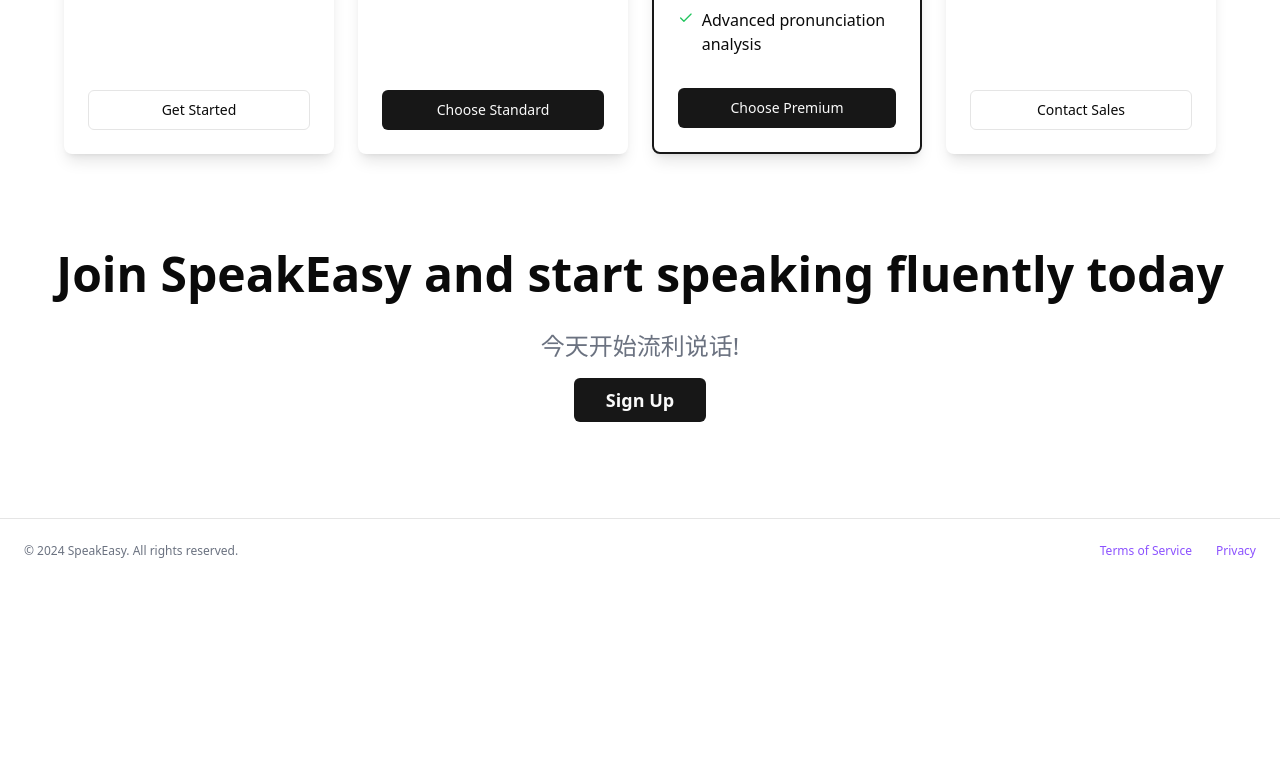
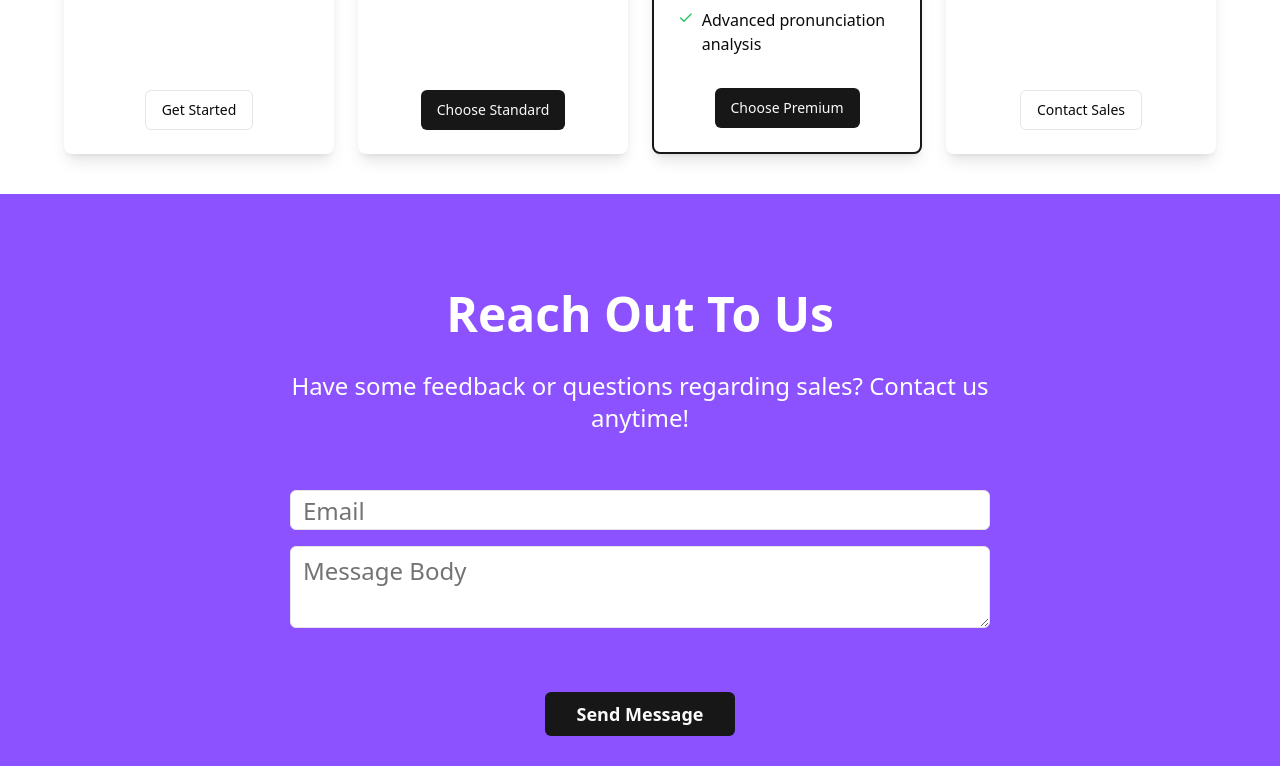
Before and after one commit to jyztintan/SpeakEasy, a React (Vite) app: page / in a window 1280 px wide. Shown: the part 3914-4680 px from the top of the page. Before the commit the page ends 4497 px from the top, so only its background shows below. Built offline with nearby package versions, Linux system fonts and the light colour scheme; no server answers.

Commit message:
add landing page form

```diff
--- a/src/components/landing/Landing.tsx
+++ b/src/components/landing/Landing.tsx
@@ -1,4 +1,6 @@
 import { Button } from "@/components/ui/button";
+import { Input } from "@/components/ui/input";
+import { Textarea } from "@/components/ui/textarea";
 import {
   BookOpen,
   Camera,
@@ -14,7 +16,11 @@
 
 export default function LandingPage() {
   const [isMenuOpen, setIsMenuOpen] = useState(false);
+  const [emailText, setEmailText] = useState("");
+  const [messageText, setMessageText] = useState("");
+
   const toggleMenu = () => setIsMenuOpen(!isMenuOpen);
+
   return (
     <div className="flex flex-col min-h-screen w-screen">
       <header className="px-4 lg:px-6 h-14 pt-4 flex items-center">
@@ -300,7 +306,7 @@
             </div>
           </div>
         </section>
-        <section className="w-full pt-12 md:pt-24" id="pricing">
+        <section className="w-full pt-12 pb-10 md:pt-24 md:pb-10" id="pricing">
           <div className="px-4 md:px-6 lg:px-16">
             <h2 className="text-3xl font-bold sm:text-4xl md:text-5xl text-center mb-8 md:mb-16">
               Choose Your Plan
@@ -323,7 +329,9 @@
                     </li>
                   </ul>
                 </div>
-                <Button variant="outline">Get Started</Button>
+                <a href="/login">
+                  <Button variant="outline">Get Started</Button>
+                </a>
               </div>
               <div className="flex flex-col justify-between space-y-8 p-6 bg-white shadow-lg rounded-lg dark:bg-gray-800">
                 <div className="flex flex-col">
@@ -346,7 +354,9 @@
                     </li>
                   </ul>
                 </div>
-                <Button>Choose Standard</Button>
+                <a href="#contact">
+                  <Button>Choose Standard</Button>
+                </a>
               </div>
               <div className="flex flex-col justify-between space-y-8 p-6 bg-white shadow-lg rounded-lg dark:bg-gray-800 border-2 border-primary">
                 <div className="flex flex-col">
@@ -373,7 +383,9 @@
                     </li>
                   </ul>
                 </div>
-                <Button>Choose Premium</Button>
+                <a href="#contact">
+                  <Button>Choose Premium</Button>
+                </a>
               </div>
               <div className="flex flex-col justify-between space-y-8 p-6 bg-white shadow-lg rounded-lg dark:bg-gray-800">
                 <div className="flex flex-col">
@@ -400,7 +412,51 @@
                     </li>
                   </ul>
                 </div>
-                <Button variant="outline">Contact Sales</Button>
+                <a href="#contact">
+                  <Button variant="outline">Contact Sales</Button>
+                </a>
+              </div>
+            </div>
+          </div>
+        </section>
+        <section
+          className="w-full py-12 md:py-24 bg-[#8C52FF] text-white"
+          id="contact"
+        >
+          <div className="flex flex-col space-y-12 px-4 md:px-6">
+            <div className="flex flex-col items-center space-y-4 text-center">
+              <div className="space-y-8 pb-10">
+                <h2 className="text-3xl font-bold sm:text-4xl md:text-5xl">
+                  Reach Out To Us
+                </h2>
+                <p className="mx-auto max-w-[700px] md:text-2xl">
+                  Have some feedback or questions regarding sales? Contact us
+                  anytime!
+                </p>
+              </div>
+              <Input
+                className="mx-auto max-w-[700px] md:text-2xl text-black"
+                placeholder="Email"
+                value={emailText}
+                onChange={(e) => setEmailText(e.target.value)}
+              />
+              <Textarea
+                className="mx-auto max-w-[700px] md:text-2xl text-black"
+                placeholder="Message Body"
+                value={messageText}
+                onChange={(e) => setMessageText(e.target.value)}
+              />
+              <div className="pt-12">
+                <Button
+                  size="lg"
+                  className="font-semibold text-lg"
+                  onClick={() => {
+                    setEmailText("");
+                    setMessageText("");
+                  }}
+                >
+                  Send Message
+                </Button>
               </div>
             </div>
           </div>
```
Also changed, not shown: 2 other files (tests, documents, lock files or other folders).
